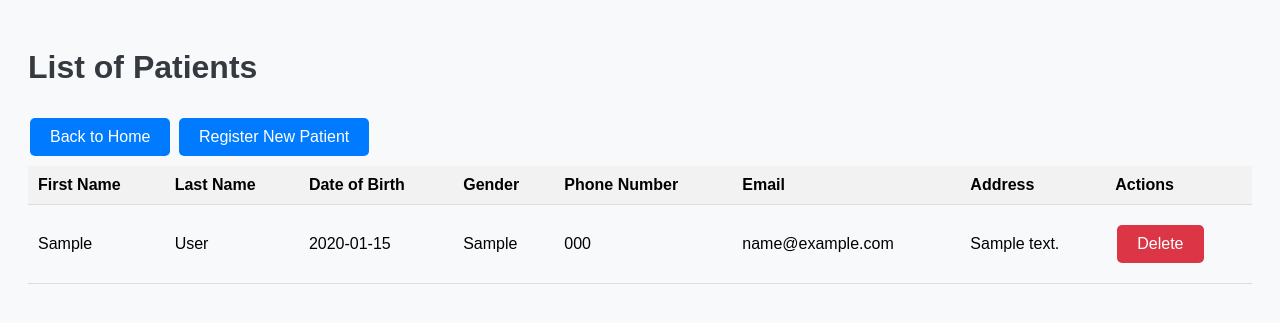
After one commit to wstryc/us-projekt, a Flask app: page /patients in a window 1280 px wide. The commit adds this page. Shown: the top 323 px of the page. Run offline with Flask 3, Linux system fonts and the light colour scheme; tables that the repository leaves empty hold one stand-in row (values such as "Sample post").

Commit message:
added patients page and navigation

```diff
--- a/app.py
+++ b/app.py
@@ -1,6 +1,9 @@
-from flask import Flask, render_template
-from flask_sqlalchemy import SQLAlchemy
+from flask import Flask, render_template, request, redirect, url_for
+from models import db, Doctor, Patient
+from datetime import datetime
 
+
+# Initialize app
 app = Flask(__name__)
 
 # Define variables
@@ -8,7 +11,6 @@ DB_USERNAME='us-project-server-admin'
 DB_PASSWORD='this!is!pwd123'
 DB_NAME='us-project-database'
 DB_SERVER='us-project-server.database.windows.net'
-
 
 # Configure the SQLAlchemy part of the app instance
 app.config['SQLALCHEMY_DATABASE_URI'] = (
@@ -21,29 +23,59 @@ app.config['SQLALCHEMY_DATABASE_URI'] = (
     )
 )
 
-# Create the SQLAlchemy db instance
-db = SQLAlchemy(app)
-
-# Define the Doctor model
-class Doctor(db.Model):
-    __tablename__ = 'Doctors'
-    Id = db.Column(db.Integer, primary_key=True)
-    FirstName = db.Column(db.String(50))
-    LastName = db.Column(db.String(50))
-    Specialty = db.Column(db.String(100))
-    PhoneNumber = db.Column(db.String(15))
-    Email = db.Column(db.String(100))
+# Intialize DB connection
+db.init_app(app)
 
 # Landing page
 @app.route('/')
 def introduction():
     return render_template('introduction.html')
+
 # Doctors page
 @app.route('/doctors')
 def doctors():
     doctors = Doctor.query.all()
     return render_template('doctors.html', doctors=doctors)
 
+@app.route('/register_patient', methods=['GET', 'POST'])
+def register_patient():
+    if request.method == 'POST':
+        first_name = request.form['first_name']
+        last_name = request.form['last_name']
+        date_of_birth = datetime.strptime(request.form['date_of_birth'], '%Y-%m-%d')
+        gender = request.form['gender']
+        phone_number = request.form['phone_number']
+        email = request.form['email']
+        address = request.form['address']
+
+        new_patient = Patient(
+            FirstName=first_name,
+            LastName=last_name,
+            DateOfBirth=date_of_birth,
+            Gender=gender,
+            PhoneNumber=phone_number,
+            Email=email,
+            Address=address
+        )
+        db.session.add(new_patient)
+        db.session.commit()
+        return redirect(url_for('list_patients'))
+    return render_template('register_patient.html')
+
+# Define a route for the list of patients
+@app.route('/patients')
+def list_patients():
+    patients = Patient.query.all()
+    return render_template('patients.html', patients=patients)
+
+# Define a route to delete a patient
+@app.route('/delete_patient/<int:patient_id>')
+def delete_patient(patient_id):
+    patient = Patient.query.get(patient_id)
+    db.session.delete(patient)
+    db.session.commit()
+    return redirect(url_for('list_patients'))
+
 # Run the Flask application
 if __name__ == '__main__':
     app.debug = True
--- /dev/null
+++ b/templates/patients.html
@@ -0,0 +1,86 @@
+<!DOCTYPE html>
+<html lang="en">
+<head>
+    <meta charset="UTF-8">
+    <meta name="viewport" content="width=device-width, initial-scale=1.0">
+    <title>List of Patients</title>
+    <style>
+        body {
+            font-family: Arial, sans-serif;
+            background-color: #f8f9fa;
+            padding: 20px;
+        }
+        h1 {
+            color: #343a40;
+        }
+        table {
+            width: 100%;
+            border-collapse: collapse;
+        }
+        th, td {
+            padding: 10px;
+            text-align: left;
+            border-bottom: 1px solid #ddd;
+        }
+        th {
+            background-color: #f2f2f2;
+        }
+        .button {
+            background-color: #007bff;
+            color: white;
+            padding: 10px 20px;
+            text-align: center;
+            text-decoration: none;
+            display: inline-block;
+            font-size: 16px;
+            margin: 10px 2px;
+            cursor: pointer;
+            border-radius: 5px;
+        }
+        .button:hover {
+            background-color: #0056b3;
+        }
+        .button-danger {
+            background-color: #dc3545;
+        }
+        .button-danger:hover {
+            background-color: #c82333;
+        }
+    </style>
+</head>
+<body>
+    <h1>List of Patients</h1>
+    <a href="/" class="button">Back to Home</a>
+    <a href="/register_patient" class="button">Register New Patient</a>
+    <table>
+        <thead>
+            <tr>
+                <th>First Name</th>
+                <th>Last Name</th>
+                <th>Date of Birth</th>
+                <th>Gender</th>
+                <th>Phone Number</th>
+                <th>Email</th>
+                <th>Address</th>
+                <th>Actions</th>
+            </tr>
+        </thead>
+        <tbody>
+            {% for patient in patients %}
+            <tr>
+                <td>{{ patient.FirstName }}</td>
+                <td>{{ patient.LastName }}</td>
+                <td>{{ patient.DateOfBirth }}</td>
+                <td>{{ patient.Gender }}</td>
+                <td>{{ patient.PhoneNumber }}</td>
+                <td>{{ patient.Email }}</td>
+                <td>{{ patient.Address }}</td>
+                <td>
+                    <a href="/delete_patient/{{ patient.PatientID }}" class="button button-danger">Delete</a>
+                </td>
+            </tr>
+            {% endfor %}
+        </tbody>
+    </table>
+</body>
+</html>
```
Also changed, not shown: models.py (added, +25 -0 lines), templates/doctors.html (+17 -1 lines), templates/introduction.html (+5 -4 lines), templates/register_patient.html (added, +77 -0 lines).
